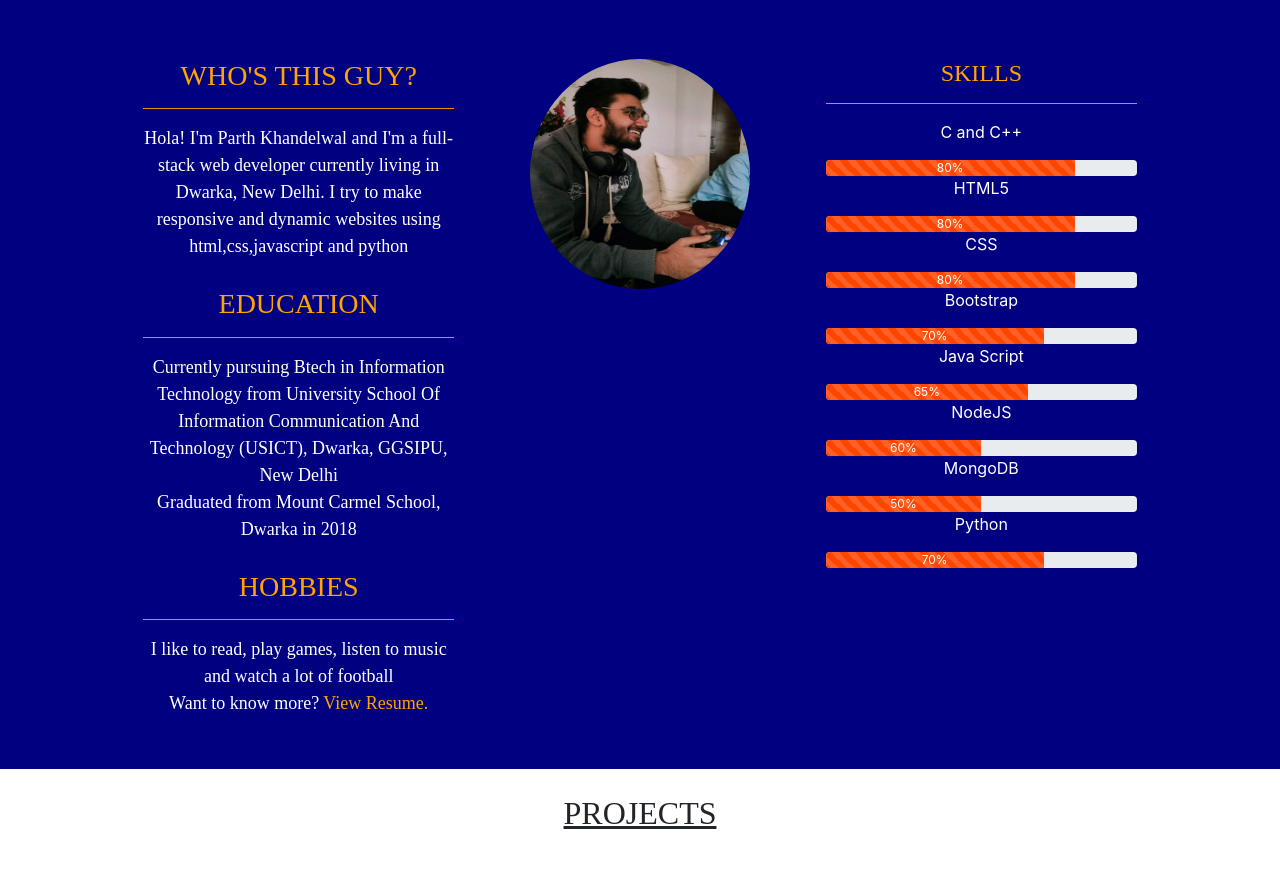
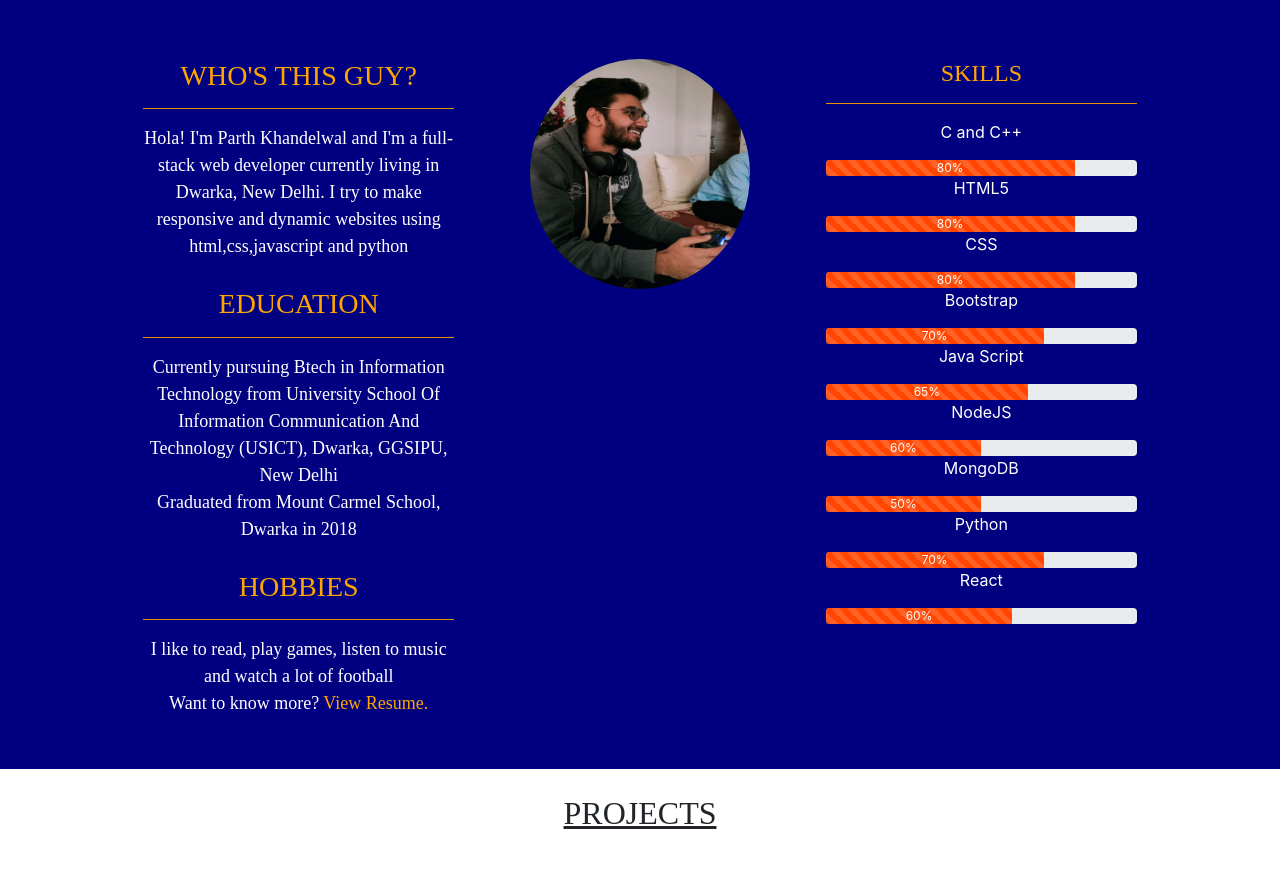
Before and after one commit to Parthkhandelwal0/portfolio, a website: page index2.html in a window 1280 px wide. Shown: the part 181-1051 px from the top of the page. Drawn offline with nearby package versions, Linux system fonts and the light colour scheme.

Commit message:
made changes

```diff
--- a/index2.html
+++ b/index2.html
@@ -101,6 +101,10 @@
                     <p class="skill-name">Python</p>
                     <div class="progress">
                         <div class="progress-bar progress-bar-striped progress-bar-animated " role="progressbar" style="width:70%;background-color: orangered;">70%</div>
+                    </div>
+                    <p class="skill-name">React</p>
+                    <div class="progress">
+                        <div class="progress-bar progress-bar-striped progress-bar-animated " role="progressbar" style="width:60%;background-color: orangered;">60%</div>
                     </div>
             </div>
         </div>
```
